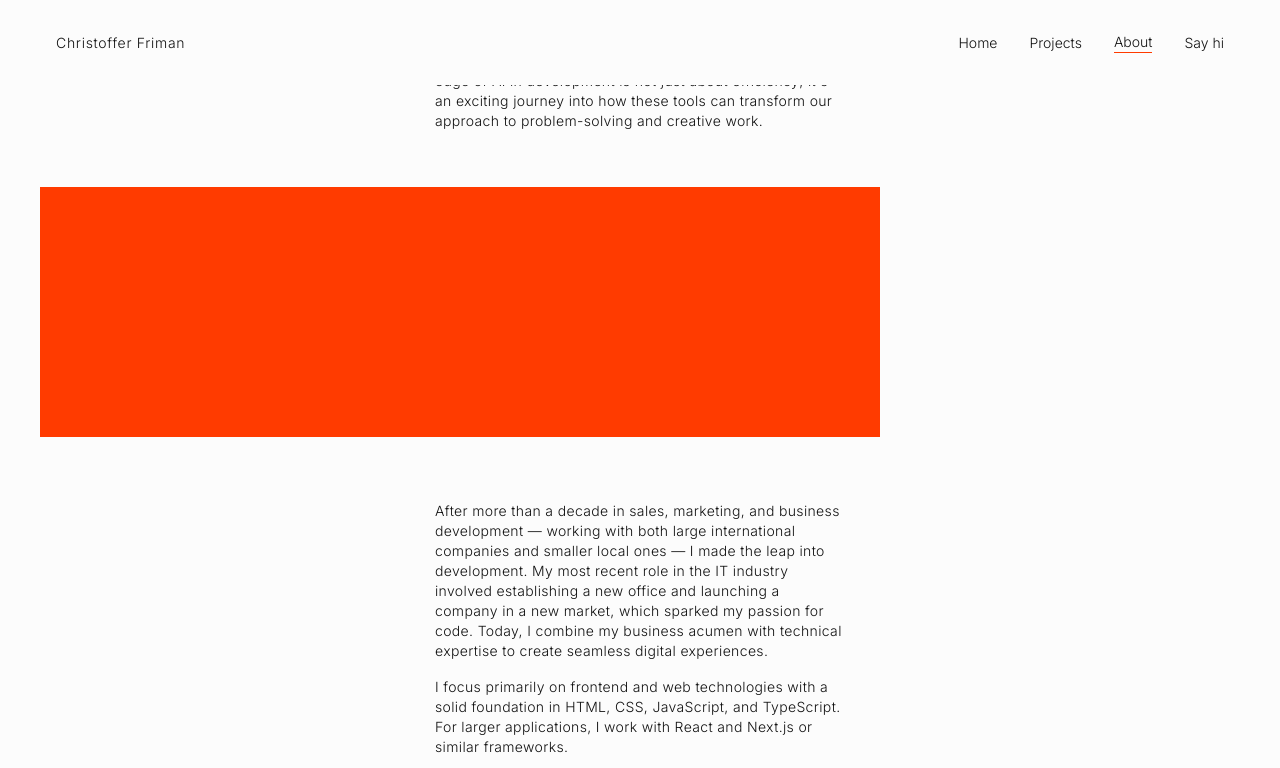
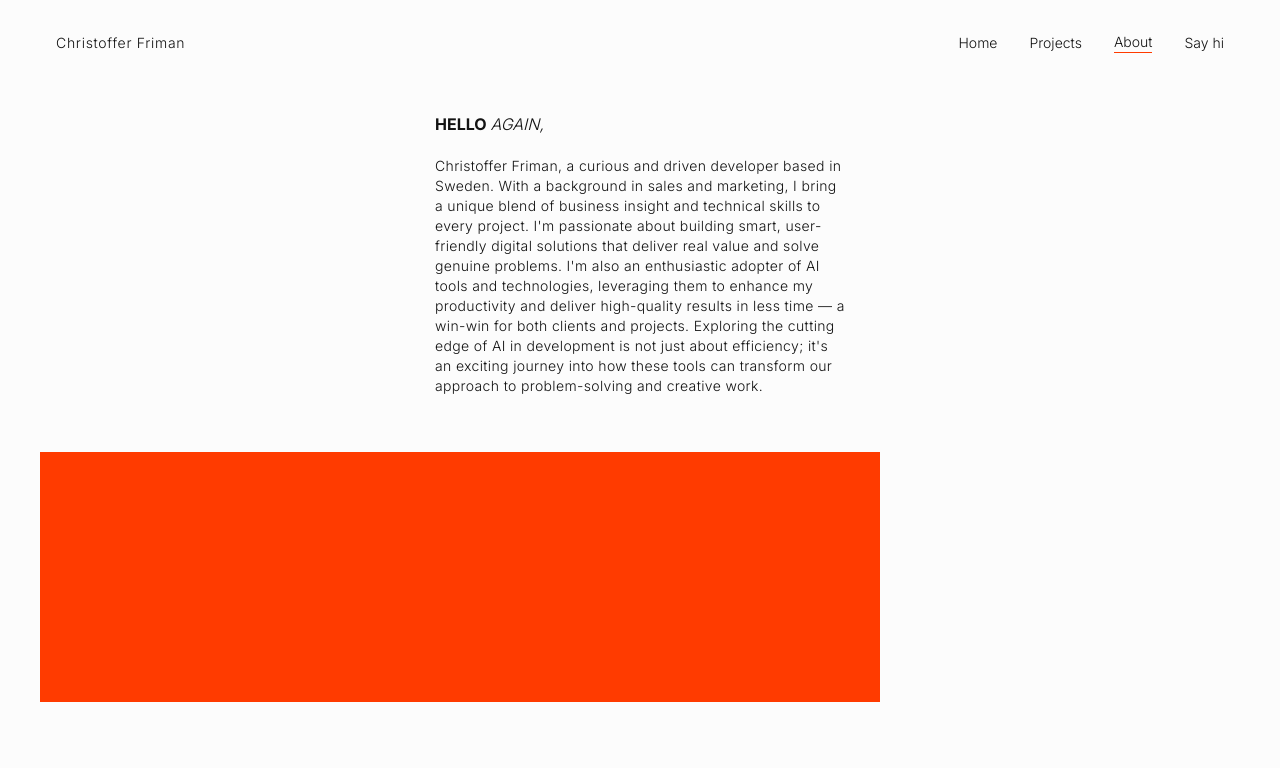
Before and after one commit to chrisfrimango/portfolio-next, a Next.js app: page /about in a window 1280 px wide. Shown: the top 768 px of the page. Built offline with nearby package versions, Linux system fonts and the light colour scheme.

Commit message:
Update about section

```diff
--- a/src/app/about/page.tsx
+++ b/src/app/about/page.tsx
@@ -12,7 +12,7 @@ export const metadata: Metadata = {
 
 export default function About() {
   return (
-    <div className="w-full flex flex-col sm:justify-center sm:mt-38 relative">
+    <div className="w-full flex flex-col sm:justify-center sm:pt-38 relative">
       <div className="flex justify-end px-5 pr-10 sm:hidden">
         <div className="w-[160px] h-[220px] shadow-xl shadow-[#ff3b00]/30 z-10 overflow-hidden rounded-md transform rotate-6">
           <Image
--- a/src/app/layout.tsx
+++ b/src/app/layout.tsx
@@ -19,7 +19,7 @@ export default function RootLayout({ children }: RootLayoutProps) {
         className={`${inter.className} h-screen flex flex-col items-center max-w-[1200px] mx-auto`}
       >
         <Nav />
-        <main className="w-full h-full flex flex-col sm:justify-center items-center mt-28">
+        <main className="w-full h-full flex flex-col items-center mt-28">
           {children}
         </main>
         <Footer />
--- a/src/app/page.tsx
+++ b/src/app/page.tsx
@@ -4,5 +4,9 @@ import meSurfing from "../../public/images/surf5.jpg";
 export default function Home() {
   const words = ["WEB", "FRONT END", "[SOME STACK]"];
 
-  return <HeroHeader imageUrl={meSurfing} words={words} />;
+  return (
+    <div className="w-full flex flex-col h-full sm:justify-center items-center">
+      <HeroHeader imageUrl={meSurfing} words={words} />
+    </div>
+  );
 }
```
